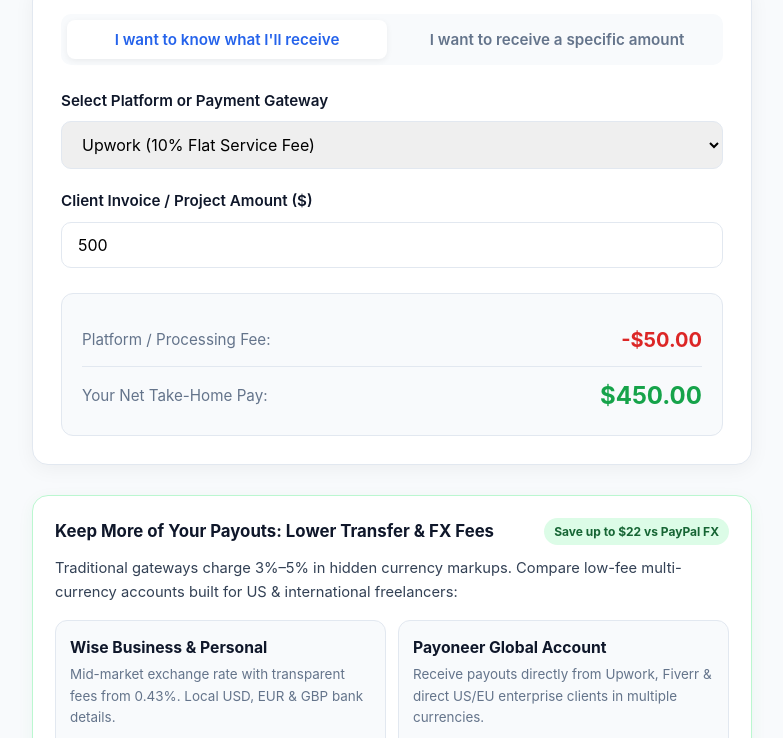
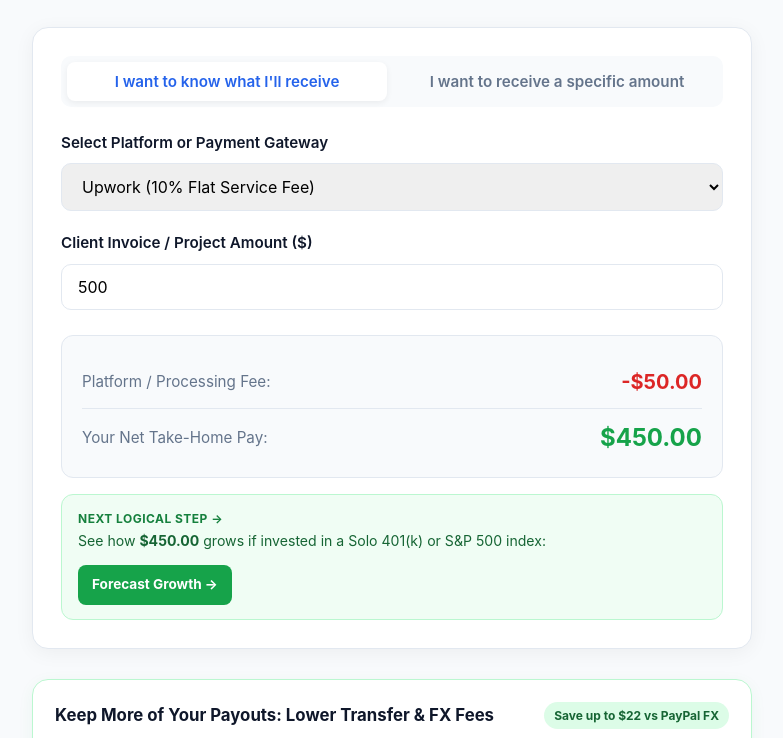
Before and after one commit to valeryivch-maker/freelance-fee-calculator, a plain HTML site: page index.html in a window 1280 px wide. Shown: the part 173-911 px from the top of the page, without its empty margins (248-1031 px from the left). Drawn offline with Linux system fonts and the light colour scheme.

Commit message:
Add files via upload

```diff
--- a/index.html
+++ b/index.html
@@ -77,9 +77,13 @@
 
 <div class="container">
     <header>
+        <div style="display:inline-flex; align-items:center; gap:6px; background:#eff6ff; color:#1d4ed8; border:1px solid #bfdbfe; font-size:0.78rem; font-weight:700; padding:4px 12px; border-radius:999px; margin-bottom:12px;">
+            <span>&#9679;</span> Updated Nov 2026 &bull; Real-time Formula
+        </div>
         <h1>Freelance & Payment Fee Calculator</h1>
         <p class="subtitle">Calculate platform commissions and exact take-home pay in seconds</p>
     </header>
+
 
     <div class="card">
         <div class="tabs">
@@ -125,7 +129,16 @@
                 <span class="result-value net-val" id="res-main">$450.00</span>
             </div>
         </div>
+
+        <div style="margin-top:16px; background:#f0fdf4; border:1px solid #bbf7d0; border-radius:12px; padding:14px 16px; display:flex; justify-content:space-between; align-items:center; gap:12px; flex-wrap:wrap;">
+            <div style="font-size:0.88rem; color:#166534;">
+                <strong style="display:block; font-size:0.75rem; text-transform:uppercase; letter-spacing:0.04em; color:#15803d; margin-bottom:2px;">Next Logical Step &rarr;</strong>
+                See how <strong id="next-step-amt">$450.00</strong> grows if invested in a Solo 401(k) or S&amp;P 500 index:
+            </div>
+            <a href="#" id="next-step-link" target="_blank" rel="noopener" style="background:#16a34a; color:#ffffff; text-decoration:none; font-weight:700; font-size:0.85rem; padding:9px 14px; border-radius:8px; white-space:nowrap;">Forecast Growth &rarr;</a>
+        </div>
     </div>
+
 
         <div class="cpa-box">
         <div class="cpa-header">
@@ -257,11 +270,38 @@
         if (badge) {
             badge.innerText = amount > 0 ? 'Save up to $' + estSave + ' vs PayPal FX' : 'Save up to 80% on FX fees';
         }
+
+        const nextAmtEl = document.getElementById('next-step-amt');
+        const nextLinkEl = document.getElementById('next-step-link');
+        if (nextAmtEl && nextLinkEl) {
+            const cleanVal = Math.max(100, Math.round(mainResult));
+            nextAmtEl.innerText = '$' + mainResult.toFixed(2);
+            const targetHost = ['https:/', '/valeryivch-maker', '.github.io', '/compound-interest-calculator/'].join('');
+            nextLinkEl.href = targetHost + '?initial=' + cleanVal + '&src=freelance_calc';
+        }
     }
 
-    calculate();
+    (function initFromUrl() {
+        const params = new URLSearchParams(window.location.search);
+        const pPlatform = params.get('platform');
+        const pAmount = params.get('amount');
+        const pMode = params.get('mode');
+        if (pPlatform && rates[pPlatform]) {
+            document.getElementById('platform').value = pPlatform;
+            handlePlatformChange();
+        }
+        if (pAmount && !isNaN(parseFloat(pAmount))) {
+            document.getElementById('amount').value = parseFloat(pAmount);
+        }
+        if (pMode === 'charge' || pMode === 'receive') {
+            setMode(pMode);
+            return;
+        }
+        calculate();
+    })();
 
 </script>
+
 <!-- Cloudflare Web Analytics --><script type='module' src='https://static.cloudflareinsights.com/beacon.min.js' data-cf-beacon='{"token": "c1d700a5fdf540fa94f43b52a8651a2f"}'></script><!-- End Cloudflare Web Analytics -->
 </body>
 </html>
```
